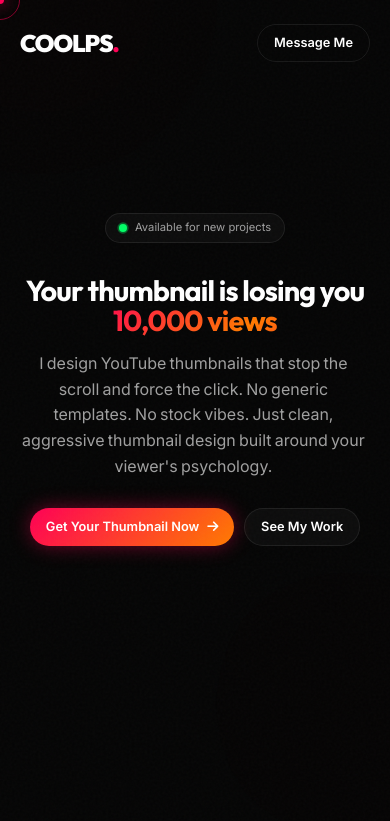
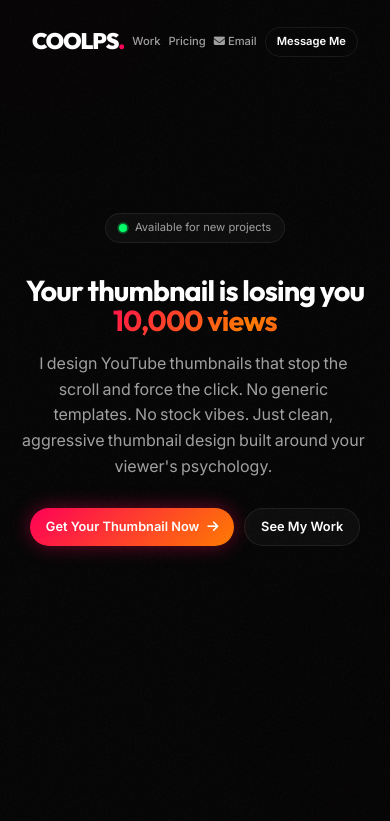
Before and after one commit to coolgamer000007-bot/portfolio, a plain HTML site: page index.html in a window 390 px wide. Shown: the top 821 px of the page. Drawn offline with Linux system fonts and the light colour scheme.

Commit message:
Update index.html

```diff
--- a/index.html
+++ b/index.html
@@ -98,11 +98,18 @@
             100% { transform: translate(5%, 10%) scale(1.1); }
         }
 
-        /* Custom Cursor - DESKTOP preserved */
-        @media (pointer: fine) {
-            body, a, button, .slider-container {
+        /* Custom Cursor - ONLY ON DESKTOP (fine pointer + min-width) */
+        @media (pointer: fine) and (min-width: 1024px) {
+            .cursor-dot, .cursor-outline {
+                display: block;
+            }
+            body, a, button, .btn {
                 cursor: none;
             }
+        }
+
+        .cursor-dot, .cursor-outline {
+            display: none;
         }
 
         .cursor-dot {
@@ -166,8 +173,8 @@
             background: linear-gradient(135deg, var(--accent-1), var(--accent-2), var(--accent-1));
             background-size: 200% auto;
             -webkit-background-clip: text;
+            background-clip: text;
             -webkit-text-fill-color: transparent;
-            background-clip: text;
             animation: shine 3s linear infinite;
         }
 
@@ -175,8 +182,8 @@
             background: linear-gradient(135deg, #FF2A2A, #FF0055, #FF2A2A);
             background-size: 200% auto;
             -webkit-background-clip: text;
+            background-clip: text;
             -webkit-text-fill-color: transparent;
-            background-clip: text;
             animation: shine 3s linear infinite;
         }
 
@@ -278,7 +285,7 @@
             font-size: 1.1rem;
         }
 
-        /* Navbar */
+        /* Navbar - Mobile menu FIXED: show all links on mobile */
         .navbar {
             position: fixed;
             top: 0;
@@ -464,7 +471,7 @@
             border: 1px solid rgba(255, 0, 85, 0.2);
         }
 
-        /* SHOWCASE - ONLY AFTER.PNG (Slider Removed) */
+        /* SHOWCASE - ONLY AFTER.PNG */
         .showcase-single {
             max-width: 1000px;
             margin: 0 auto;
@@ -501,7 +508,6 @@
             align-items: center;
             gap: 0.5rem;
         }
-        /* Fixed: centering the redesign note */
         .redesign-note {
             text-align: center;
             margin: 1rem auto 0 auto;
@@ -684,7 +690,7 @@
             to { text-shadow: 0 0 20px rgba(255,255,255,0.3); }
         }
 
-        /* ---------- RESPONSIVE: ONLY ADDITIONS FOR PERFECT MOBILE (DESKTOP INTACT) ---------- */
+        /* ---------- MOBILE FIXES: NO CURSOR, FULL NAVIGATION, NO DESKTOP DISTURB ---------- */
         @media (max-width: 768px) {
             .container {
                 padding: 0 1.25rem;
@@ -762,14 +768,21 @@
                 text-align: center;
                 max-width: 100%;
             }
-            .nav-links a:not(.btn) {
-                display: none;
+            /* FIX: Show ALL nav links on mobile - no hiding */
+            .nav-links {
+                display: flex;
+                gap: 0.8rem;
             }
-            .nav-content {
-                padding: 0 1.25rem;
+            .nav-link {
+                display: inline-block !important;
+                font-size: 0.8rem;
+            }
+            .btn-outline {
+                padding: 0.4rem 0.9rem;
+                font-size: 0.75rem;
             }
             .logo {
-                font-size: 1.5rem;
+                font-size: 1.4rem;
             }
             .caption-badge span {
                 font-size: 0.7rem;
@@ -786,9 +799,13 @@
             .hero-cta {
                 gap: 0.6rem;
             }
+            /* Hide custom cursor elements on mobile completely */
+            .cursor-dot, .cursor-outline {
+                display: none !important;
+            }
         }
 
-        /* Extra small devices (below 480px) */
+        /* Extra small devices */
         @media (max-width: 480px) {
             .hero-title {
                 font-size: 1.8rem;
@@ -802,6 +819,16 @@
             }
             .pricing-features li {
                 font-size: 0.9rem;
+            }
+            .nav-links {
+                gap: 0.5rem;
+            }
+            .nav-link {
+                font-size: 0.7rem;
+            }
+            .btn-outline {
+                padding: 0.3rem 0.7rem;
+                font-size: 0.7rem;
             }
         }
     </style>
@@ -888,7 +915,6 @@
                         <span><i class="fa-regular fa-clock"></i> 0.4s Attention Grab</span>
                         <span><i class="fa-solid fa-chart-simple"></i> CTR-Focused Psychology</span>
                     </div>
-                    <!-- FIXED: centered redesign note -->
                     <div class="redesign-note">
                         <i class="fa-solid fa-pen-fancy" style="margin-right: 6px;"></i> My redesign | Fan-made concept | Original creator respected
                     </div>
@@ -936,7 +962,6 @@
                 </div>
                 <div class="footer-socials">
                     <a href="https://mail.google.com/mail/?view=cm&fs=1&to=coolps.design@gmail.com" target="_blank" class="social-icon" aria-label="Email"><i class="fa-solid fa-envelope"></i></a>
-                    <!-- Updated YouTube link: opens Phoenix Verse channel -->
                     <a href="https://www.youtube.com/@Phoenix_verse07" target="_blank" rel="noopener noreferrer" class="social-icon" aria-label="YouTube"><i class="fa-brands fa-youtube"></i></a>
                     <a href="https://t.me/Coolps07" target="_blank" class="social-icon" aria-label="Telegram"><i class="fa-brands fa-telegram"></i></a>
                 </div>
@@ -982,7 +1007,8 @@
             const preloader = document.querySelector('.preloader');
             if(preloader) setTimeout(() => preloader.classList.add('hidden'), 600);
 
-            if(window.matchMedia("(pointer: fine)").matches){
+            // Desktop-only cursor and 3D effects (only on large screens + fine pointer)
+            if(window.matchMedia("(pointer: fine)").matches && window.innerWidth >= 1024){
                 const cursorDot = document.querySelector('.cursor-dot');
                 const cursorOutline = document.querySelector('.cursor-outline');
                 if(cursorDot && cursorOutline){
```
